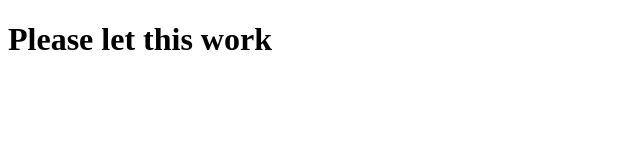
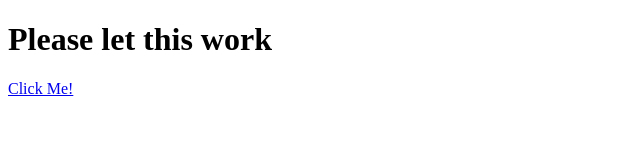
Before and after one commit to catintheboxfic/catintheboxfic.github.io, a plain HTML site: page Testthing.html in a window 1280 px wide. Shown: the full height of the page, 0-640 px from the left. Drawn offline with Linux system fonts and the light colour scheme.

Commit message:
Update Testthing.html

```diff
--- a/Testthing.html
+++ b/Testthing.html
@@ -3,4 +3,7 @@
 <head>
 <h1>Please let this work</h1>
 </head>
+    <body>
+    <a href="listenupbuckaroos.github.io/test><p>Click Me!</p></a>
+    </body>
 </html>
```
